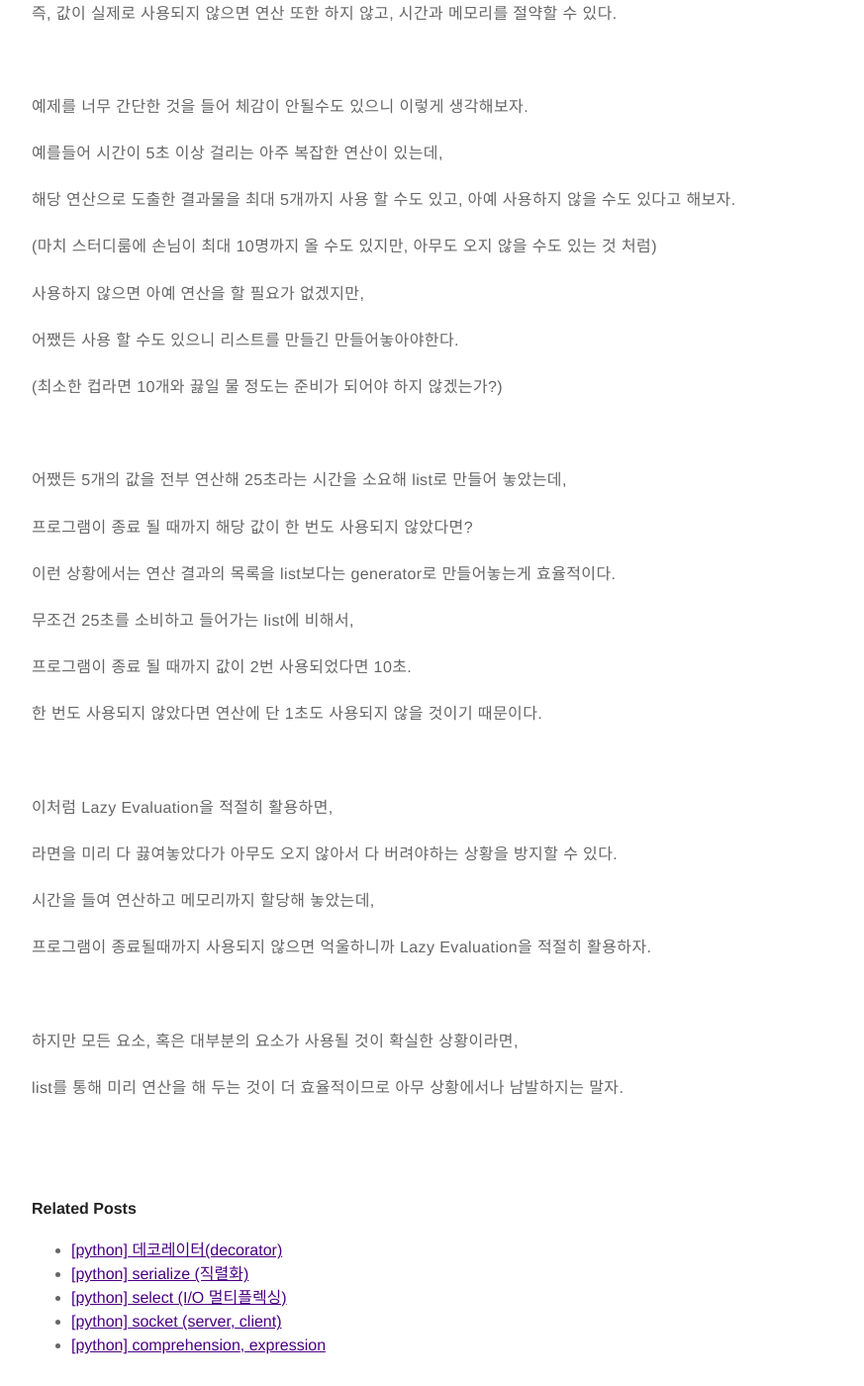
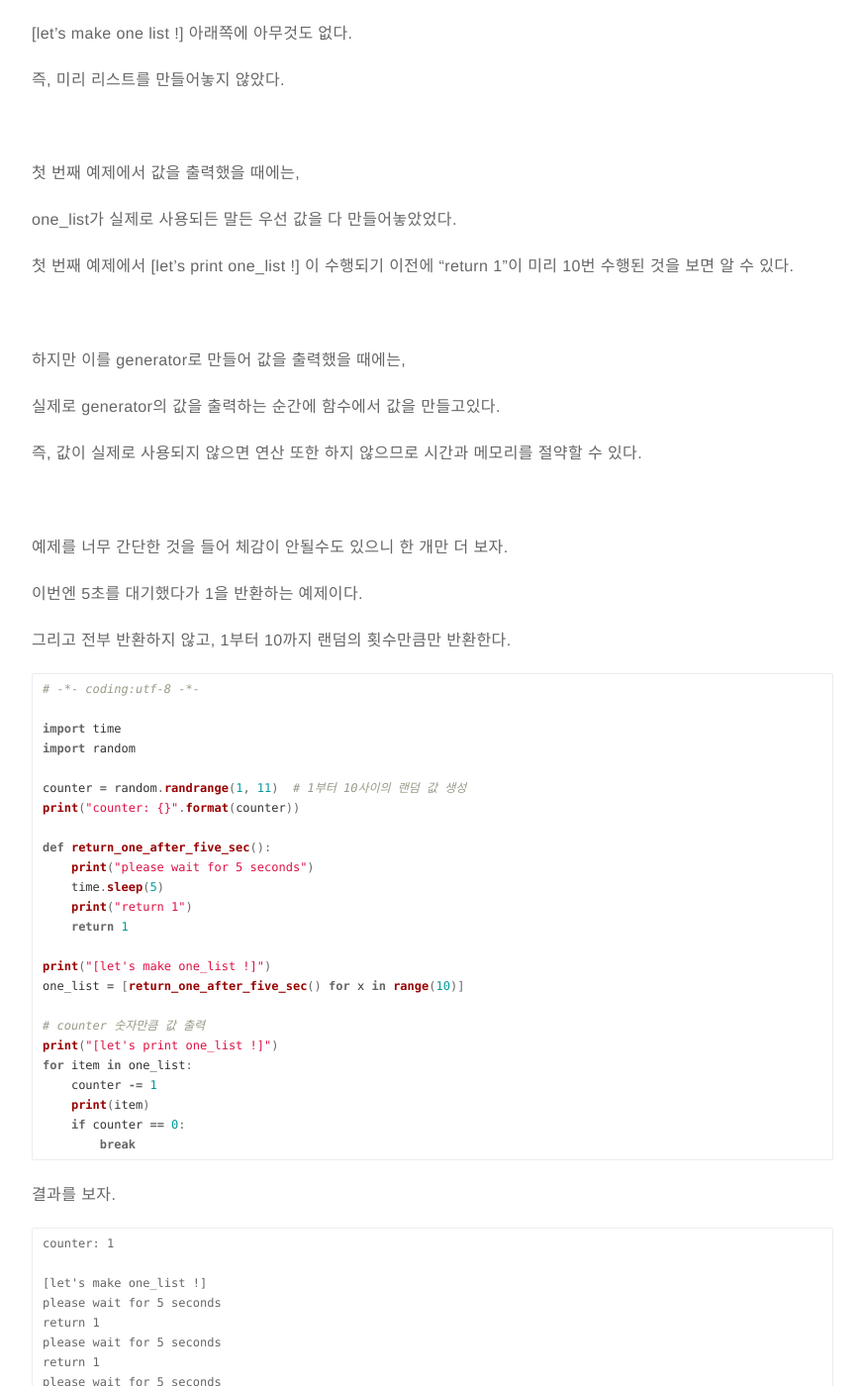
Before and after one commit to itholic/itholic.github.io, a Jekyll site: the page built from _posts/python/2018-11-01-python-lazy-evaluation.md, in a window 1280 px wide and 1400 px high, scrolled down 3388 px. Shown: the whole window at 99% size, without its empty margins (203-1076 px from the left). Built offline with Jekyll 4.4.1, drawn with Linux system fonts in a browser that asks for light colours; comment, search, counter and statistics services are not loaded; some of the changed text lies outside the part shown.

Commit message:
[python][update] lazy evaluation

````diff
--- a/_posts/python/2018-11-01-python-lazy-evaluation.md
+++ b/_posts/python/2018-11-01-python-lazy-evaluation.md
@@ -20,7 +20,7 @@
 
 하지만 예약한 손님이 말하길,
 
-"다들 바빠서 최악의 경우 한두명밖에 참석하지 못할수도 있어요."
+"다들 바빠서 몇 명이 참석할지 모르겠네요, 최악의 경우 아무도 못갈수도 있어요 ㅠㅠ"
 
 당신이 직원이라면 컵라면 10개를 미리 다 끓여 놓겠는가?
 
@@ -36,7 +36,9 @@
 
 Lazy Evaluation은 어떤 값이 실제로 쓰일 때 까지 그 값의 계산을 뒤로 미루는 동작 방식이다.
 
-이는 <a href="https://itholic.github.io/python-generator/" target="_blank">Generator</a>에 대한 이해가 선행되어야 이해하기 수월하지만, 딱히 몰라도 된다.
+이는 <a href="https://itholic.github.io/python-generator/" target="_blank">Generator</a>라는 배경지식이 있어야 선행되어야 이해하기 수월하다.
+
+<br/>
 
 다음과 같이 숫자 1을 반환하는 단순한 함수가 있다.
 
@@ -57,7 +59,7 @@
     print("return 1")
     return 1
 
-print("let's make one_list !")
+print("[let's make one_list !]")
 one_list = [return_one() for x in range(10)]
 ```
 
@@ -68,10 +70,10 @@
     print("return 1")
     return 1
 
-print("let's make one_list !")
+print("[let's make one_list !]")
 one_list = [return_one() for x in range(10)]
 
-print("let's print one_list !")
+print("[let's print one_list !]")
 for one in one_list:
     print(one)
 ```
@@ -79,7 +81,7 @@
 출력 결과는 다음과 같다.
 
 ```
-let's make one_list !
+[let's make one_list !]
 return 1
 return 1
 return 1
@@ -90,7 +92,8 @@
 return 1
 return 1
 return 1
-let's print one_list !
+
+[let's print one_list !]
 1
 1
 1
@@ -107,21 +110,25 @@
 
 one_list를 출력하기 전에 미리 함수 10번이 실행되어 값을 다 만들어 리스트에 저장해놓았다.
 
-그럼 앞선 예제의 one_list를 generator로 만들어보자.
+<br/>
+
+그럼 똑같은 상황에서 one_list를 generator로 만들어보자.
 
 list comprehension에서 대괄호만 소괄호로 바꾸어주면 generator expression이 된다.
 
-즉, 다음과 같이 바꾸면 리스트 대신 제네레이터를 만들어준다는 뜻이다.
+<a href="https://itholic.github.io/python-comprehension/" target="_blank">comprehension & expression</a>은 따로 정리해놨으니 참고하면 될 것 같다.
+
+코드를 보자.
 
 ```python
 def return_one():
     print("return 1")
     return 1
 
-print("let's make one_list !")
+print("[let's make one_list !]")
 one_list = (return_one() for x in range(10))  # 대괄호[] 를 소괄호() 로 바꿈
 
-print("let's print one_list !")
+print("[let's print one_list !]")
 for one in one_list:
     print(one)
 ```
@@ -129,8 +136,8 @@
 실행해보자.
 
 ```
-let's make one_list !
-let's print one_list !
+[let's make one_list !]
+[let's print one_list !]
 return 1
 1
 return 1
@@ -155,44 +162,153 @@
 
 차이가 보이는가?
 
-list의 값을 출력했을 때에는, 실제로 해당 list를 출력을 하든 말든 우선 값을 다 만들어놓았었다.
+[let's make one list !] 아래쪽에 아무것도 없다.
 
-앞선 예제에서 "return 1"이라는 출력이 "let's print one_list" 이전에 이미 10번 수행된 것을 보면 알 수 있다.
-
-하지만 generator의 값을 출력했을 때에는, 실제로 generator의 값을 출력하는 순간에 함수에서 값을 만들고있다.
-
-즉, 값이 실제로 사용되지 않으면 연산 또한 하지 않고, 시간과 메모리를 절약할 수 있다.
+즉, 미리 리스트를 만들어놓지 않았다.
 
 <br/>
 
-예제를 너무 간단한 것을 들어 체감이 안될수도 있으니 이렇게 생각해보자.
+첫 번째 예제에서 값을 출력했을 때에는,
 
-예를들어 시간이 5초 이상 걸리는 아주 복잡한 연산이 있는데,
+one_list가 실제로 사용되든 말든 우선 값을 다 만들어놓았었다.
 
-해당 연산으로 도출한 결과물을 최대 5개까지 사용 할 수도 있고, 아예 사용하지 않을 수도 있다고 해보자.
-
-(마치 스터디룸에 손님이 최대 10명까지 올 수도 있지만, 아무도 오지 않을 수도 있는 것 처럼)
-
-사용하지 않으면 아예 연산을 할 필요가 없겠지만,
-
-어쨌든 사용 할 수도 있으니 리스트를 만들긴 만들어놓아야한다.
-
-(최소한 컵라면 10개와 끓일 물 정도는 준비가 되어야 하지 않겠는가?)
+첫 번째 예제에서 [let's print one_list !] 이 수행되기 이전에 "return 1"이 미리 10번 수행된 것을 보면 알 수 있다.
 
 <br/>
 
-어쨌든 5개의 값을 전부 연산해 25초라는 시간을 소요해 list로 만들어 놓았는데,
+하지만 이를 generator로 만들어 값을 출력했을 때에는,
 
-프로그램이 종료 될 때까지 해당 값이 한 번도 사용되지 않았다면?
+실제로 generator의 값을 출력하는 순간에 함수에서 값을 만들고있다.
+
+즉, 값이 실제로 사용되지 않으면 연산 또한 하지 않으므로 시간과 메모리를 절약할 수 있다.
+
+<br/>
+
+예제를 너무 간단한 것을 들어 체감이 안될수도 있으니 한 개만 더 보자.
+
+이번엔 5초를 대기했다가 1을 반환하는 예제이다.
+
+그리고 전부 반환하지 않고, 1부터 10까지 랜덤의 횟수만큼만 반환한다.
+
+```python
+# -*- coding:utf-8 -*-
+
+import time
+import random
+
+counter = random.randrange(1, 11)  # 1부터 10사이의 랜덤 값 생성
+print("counter: {}".format(counter))
+
+def return_one_after_five_sec():
+    print("please wait for 5 seconds")
+    time.sleep(5)
+    print("return 1")
+    return 1
+
+print("[let's make one_list !]")
+one_list = [return_one_after_five_sec() for x in range(10)]
+
+# counter 숫자만큼 값 출력
+print("[let's print one_list !]")
+for item in one_list:
+    counter -= 1
+    print(item)
+    if counter == 0:
+        break
+```
+
+
+결과를 보자.
+
+```
+counter: 1
+
+[let's make one_list !]
+please wait for 5 seconds
+return 1
+please wait for 5 seconds
+return 1
+please wait for 5 seconds
+return 1
+please wait for 5 seconds
+return 1
+please wait for 5 seconds
+return 1
+please wait for 5 seconds
+return 1
+please wait for 5 seconds
+return 1
+please wait for 5 seconds
+return 1
+please wait for 5 seconds
+return 1
+please wait for 5 seconds
+return 1
+
+[let's print one_list !]
+1
+
+Process finished with exit code 0
+```
+
+
+counter가 1부터 10 사이의 값중 하필 1이 생성되었고,
+
+덕분 50초에 걸쳐 리스트를 미리 만들어 놨는데 단 한개의 값만 사용했다.
+
+라면을 10개 다끓여놨는데 스터디룸에 한 명 밖에 안와서 나머지 9개는 버렸다 ㅜㅜ
+
+<br/>
 
 이런 상황에서는 연산 결과의 목록을 list보다는 generator로 만들어놓는게 효율적이다.
 
-무조건 25초를 소비하고 들어가는 list에 비해서,
+완전히 같은 상황을 generator로 바꿔보자.
 
-프로그램이 종료 될 때까지 값이  2번 사용되었다면 10초.
+대괄호만 소괄호로 바꾸면 된다.
 
-한 번도 사용되지 않았다면 연산에 단 1초도 사용되지 않을 것이기 때문이다.
+```python
+# -*- coding:utf-8 -*-
 
+import time
+import random
+
+counter = random.randrange(1, 11)  # 1부터 10사이의 랜덤 값 생성
+print("counter: {}".format(counter))
+
+def return_one_after_five_sec():
+    print("please wait for 5 seconds")
+    time.sleep(5)
+    print("return 1")
+    return 1
+
+print("[let's make one_list !]")
+one_list = (return_one_after_five_sec() for x in range(10))  # generator 생성
+
+# counter 숫자만큼 값 출력
+print("[let's print one_list !]")
+for item in one_list:
+    counter -= 1
+    print(item)
+    if counter == 0:
+        break
+```
+
+결과는 어떨까?
+
+```
+counter: 1
+[let's make one_list !]
+[let's print one_list !]
+please wait for 5 seconds
+return 1
+1
+```
+
+마찬가지로 counter 값은 1이 생성되었다.
+
+하지만 미리 리스트를 만들어놓지 않은 덕분에 5초만에 작업을 끝내고 프로그램이 종료되었다.
+
+미리 라면을 끓여놓지 않길 잘한것이다.
 
 <br/>
 
````
